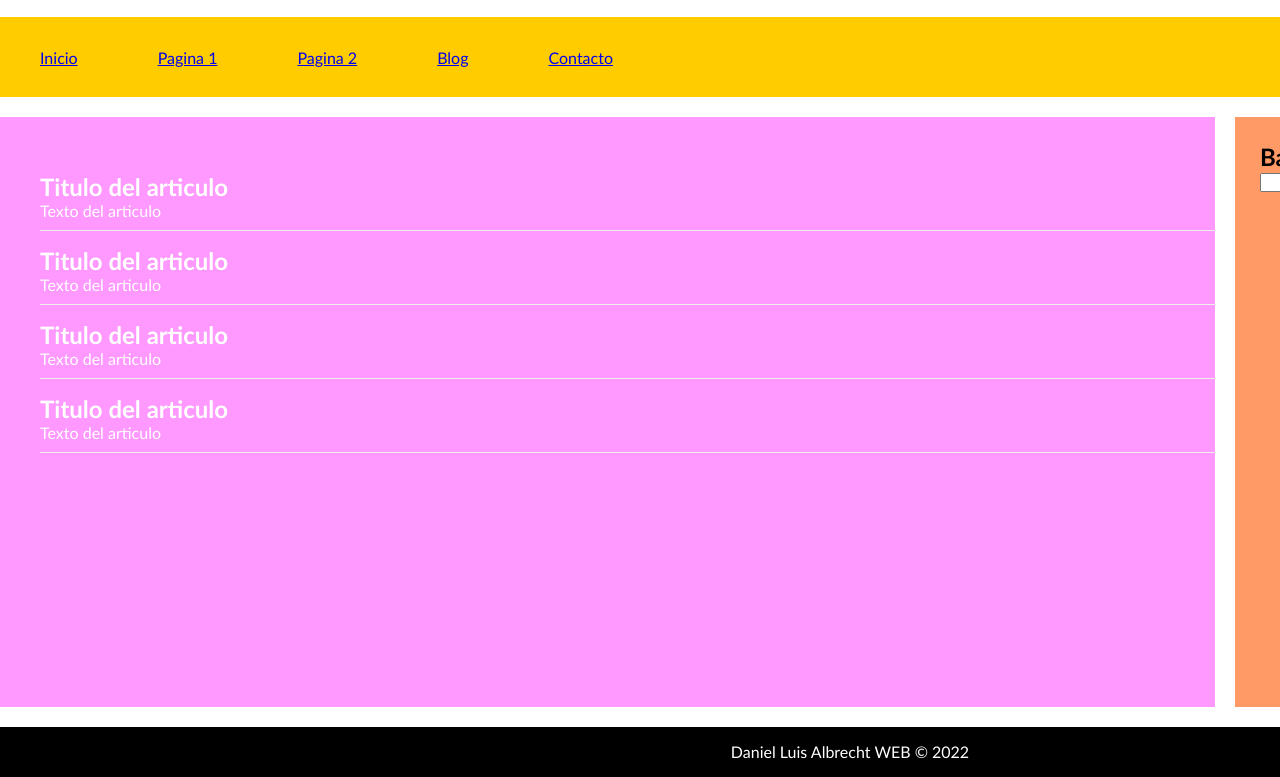
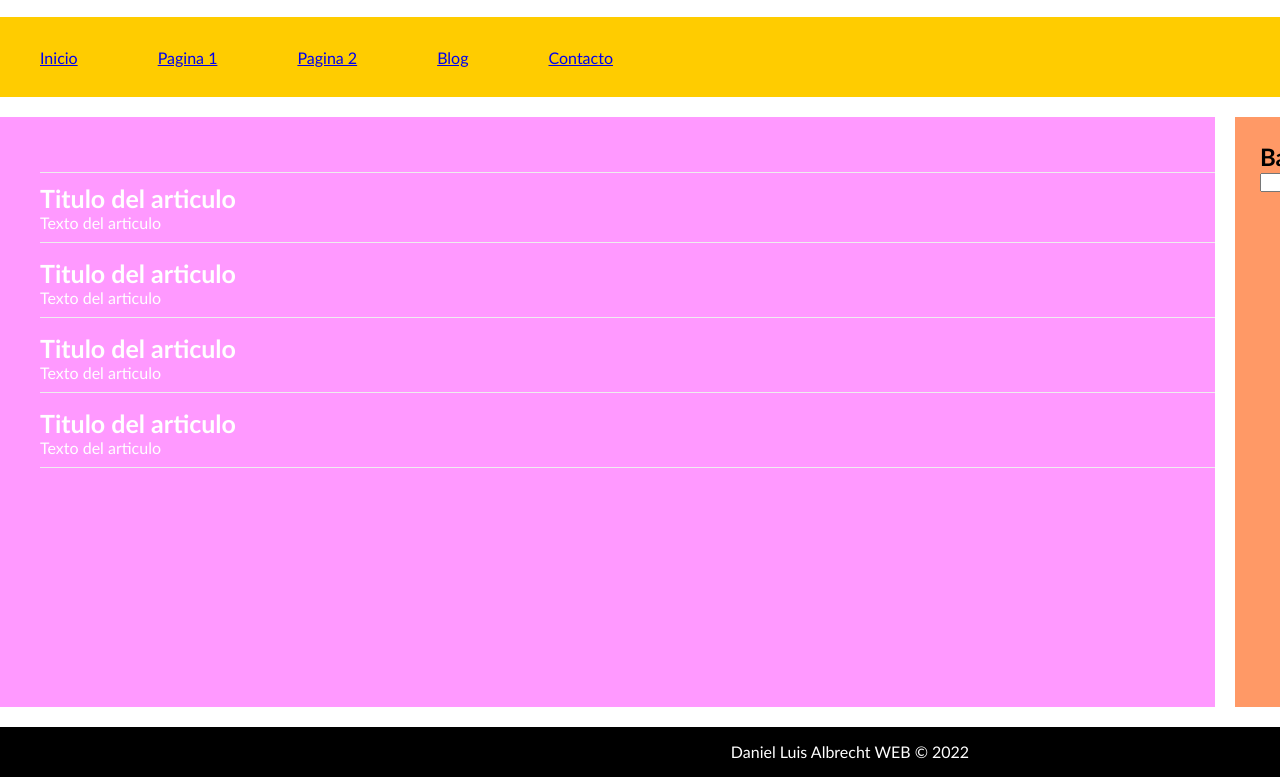
Before and after one commit to MRDaSim/prueba-css, a plain HTML site: page index.html in a window 1280 px wide. Shown: the part 153-930 px from the top of the page. Drawn offline with Linux system fonts and the light colour scheme.

Commit message:
listo commit para bubu 2

```diff
--- a/estilos_para_indes.css
+++ b/estilos_para_indes.css
@@ -67,6 +67,15 @@ nav ul li {
     border-bottom: 1px solid #eee;
 }
 
+.article:first-child {
+    padding-top: 10px;
+    border-top: 1px solid #eee;
+}
+
+.article h2 {
+    font-size: 25px;
+}
+
 aside {
     float: left;
     width: calc(25% - 10px);
```
